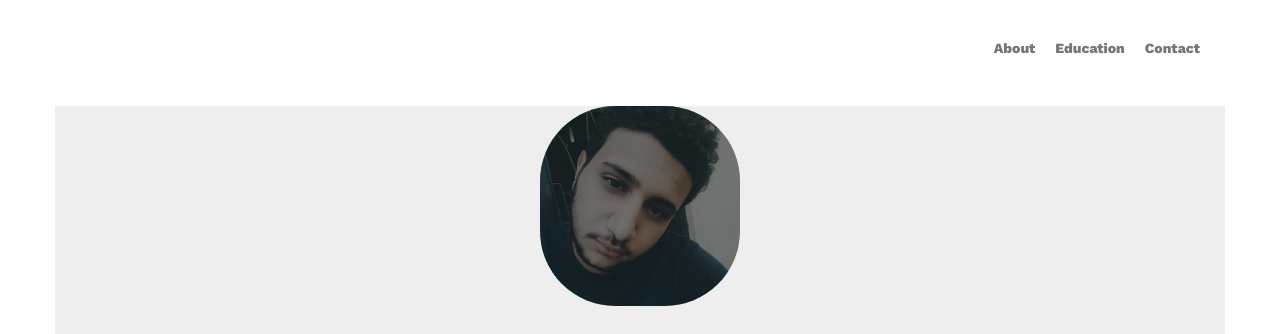
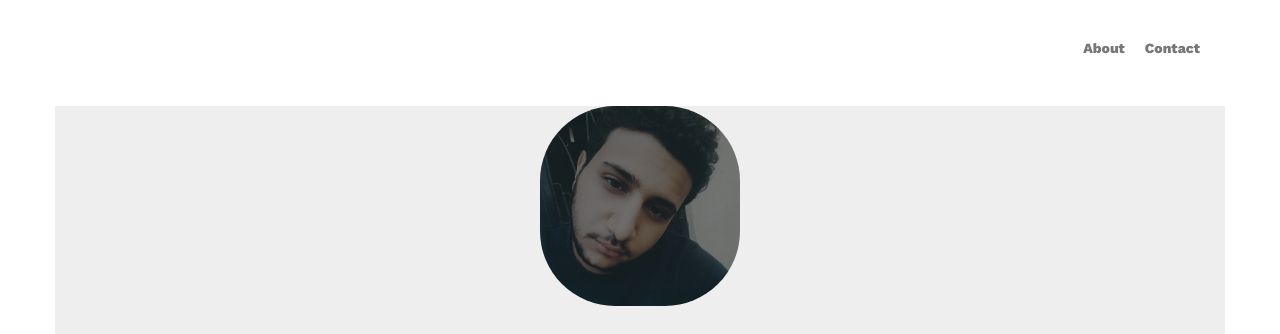
Before and after one commit to Genius8545/MyProfile, a plain HTML site: page index.html in a window 1280 px wide. Shown: the top 334 px of the page. Drawn offline with nearby package versions, Linux system fonts and the light colour scheme.

Commit message:
Modified

```diff
--- a/index.html
+++ b/index.html
@@ -22,10 +22,6 @@
             <div class="links">
                 <ul>
                     <li class="active"><a href="#about">About</a></li>
-                    <!-- <li><a href="#skills">Skills</a></li> -->
-                    <!-- <li><a href="#Experience">Experience</a></li> -->
-                    <li><a href="#Education">Education</a></li>
-                    <!-- <li><a href="#Portfolio">Portfolio</a></li> -->
                     <li><a href="#contact">Contact</a></li>
                 </ul>
             </div>
```
